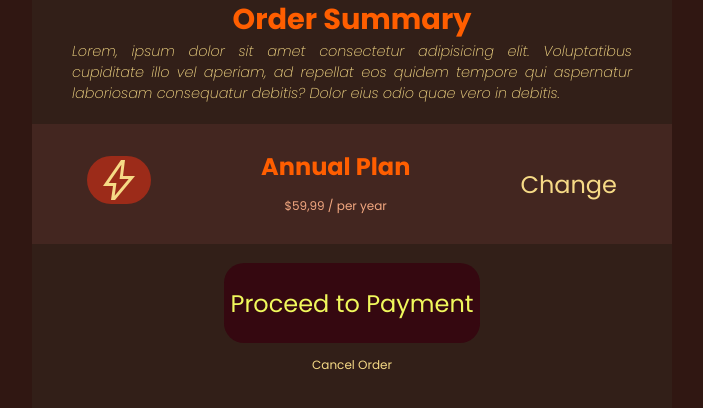
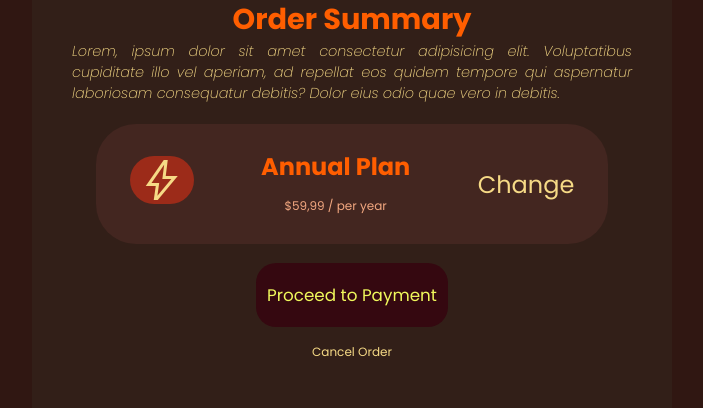
Before and after one commit to NihilLeaf/Order-Summary-Component, a plain HTML site: page index.html in a window 1280 px wide. Shown: the part 262-670 px from the top of the page, without its empty margins (288-991 px from the left). Drawn offline with nearby package versions, Linux system fonts and the light colour scheme.

Commit message:
Versão parcialmente finalizada

```diff
--- a/style.css
+++ b/style.css
@@ -17,11 +17,14 @@ body {
     align-items: center;
     justify-content: center;
     background-color: #301712;
+    margin: 0;
+    padding: 0;
 }
 
 
 .card {
-    position: fixed;
+    display: flex;
+    align-items: center;
     flex-direction: column;
     background-color: #321f18;
     width: 50vw;
@@ -41,11 +44,13 @@ body {
 }
 
 .plano {
-    width: 50vw;
+    width: 40vw;
     height: 15vh;
     display: flex;
     align-items: center;
     justify-content: space-around;
+    text-align: center;
+    border-radius: 40px;
     background-color: #432620;
 }
 
@@ -75,14 +80,15 @@ a {
 }
 
 .cancel {
-    margin-top: 2%;
+    margin-top: 8%;
     font-size: 0.5rem;
     text-align: center;
 }
 
 .footer button {
-    width: 20vw;
-    height: 10vh;
+    width: 15vw;
+    height: 8vh;
+    font-size: 0.7rem;
     text-align: center;
     background-color: #350810;
     color: #f0f85c;
@@ -92,7 +98,7 @@ a {
 }
 
 .footer button:hover {
-    width: 22vw;
+    width: 16vw;
     color: #ff5e00;
     transition: all 300ms ease;
 }
```
